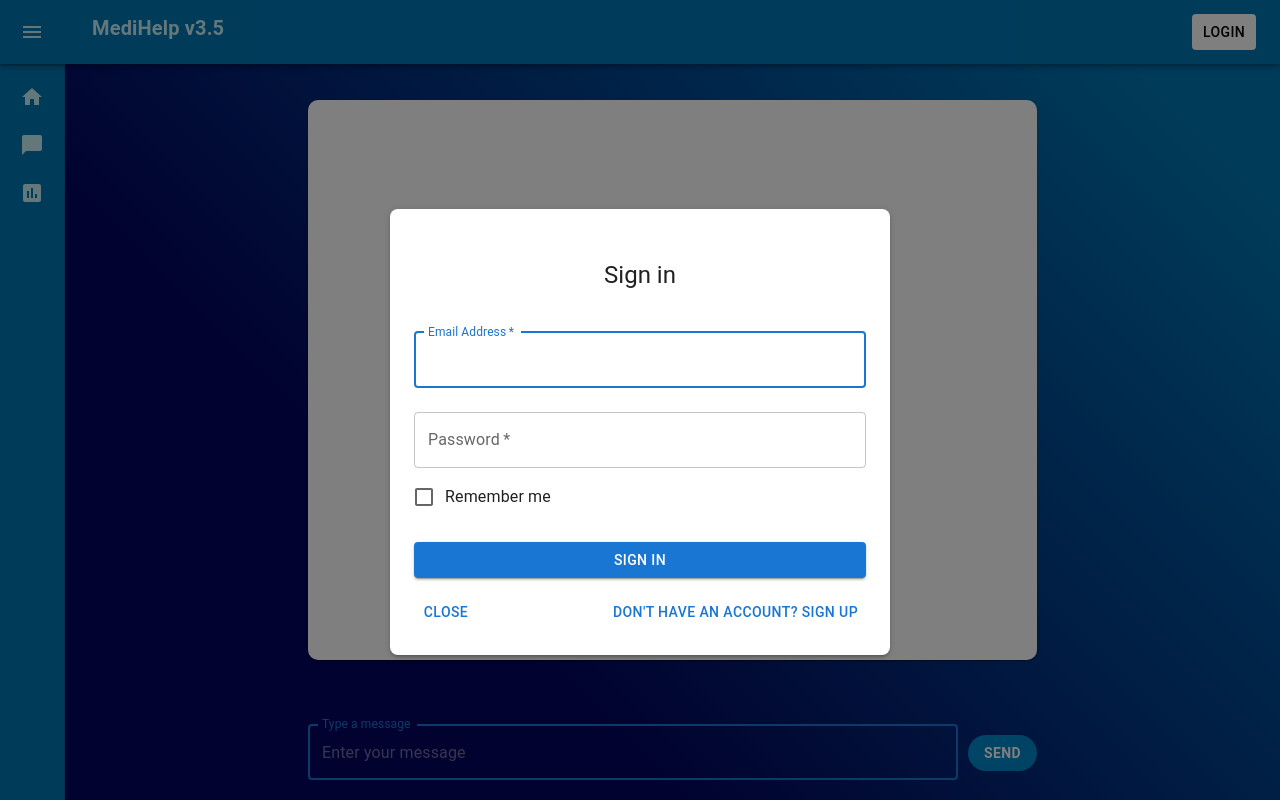
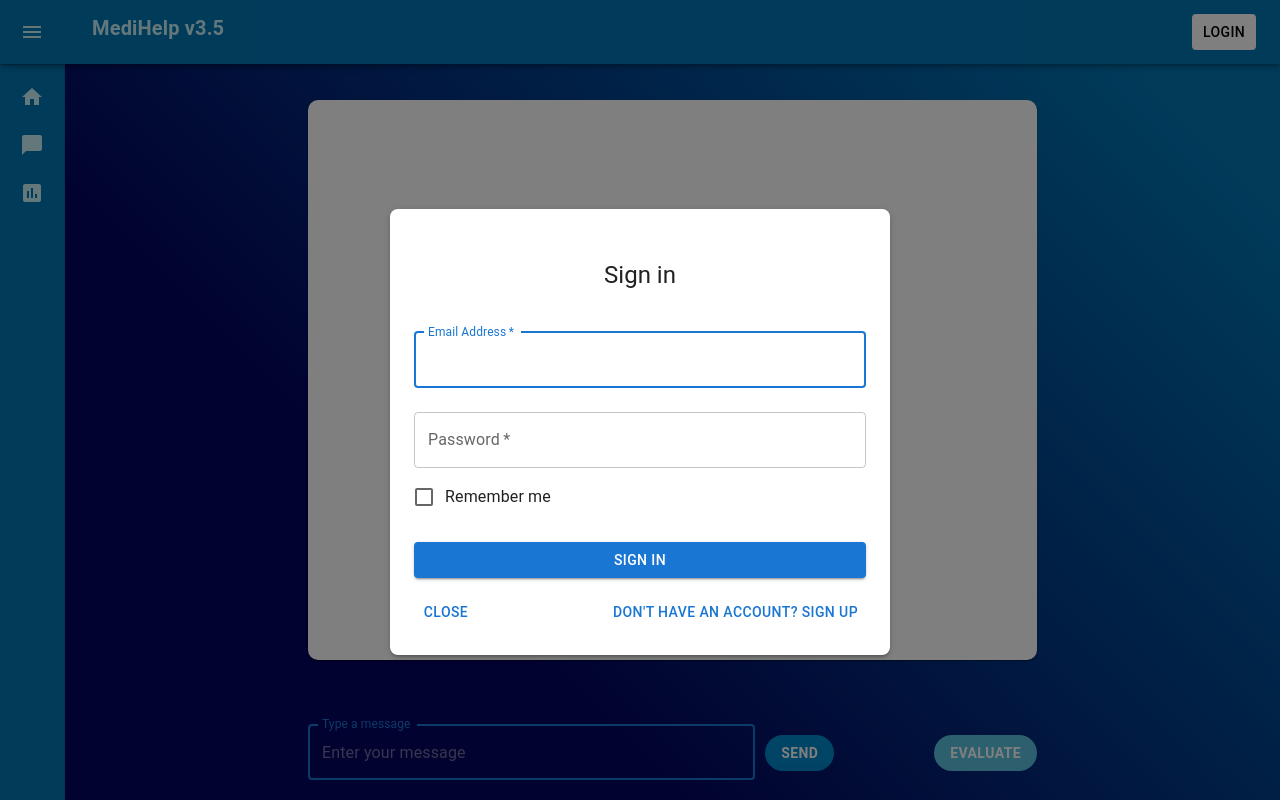
Before and after one commit to supul-k/depression-checking-chat-bot, a React (Create React App) app: page /medihelp in a window 1280 px wide. Built offline with nearby package versions, Linux system fonts and the light colour scheme; the HTML template or start-up script is replaced by a standard one.

Commit message:
front end evaluate integration

```diff
--- a/src/Components/ChatBox.js
+++ b/src/Components/ChatBox.js
@@ -1,12 +1,25 @@
-import React, { useState } from "react";
-import { ChatResponseApi } from "../api/Axios";
-import { Box, TextField, Button, Paper } from "@mui/material";
+import React, { useState, useEffect } from "react";
+import { ChatResponseApi, ChatEvaluateApi } from "../api/Axios";
+import {
+  Box,
+  TextField,
+  Button,
+  Paper,
+  Modal,
+  Typography,
+  CircularProgress,
+} from "@mui/material";
 
 const ChatBox = ({ open }) => {
   const [inputMessage, setInputMessage] = useState("");
   const [botResponseMessage, setBotResponseMessage] = useState("");
   const [chatMessages, setChatMessages] = useState([]);
   const [isChatbotResponding, setIsChatbotResponding] = useState(false);
+  const [evaluateResponseMessage, setEvaluateResponseMessage] = useState("");
+  const [openModal, setOpenModal] = useState(false);
+
+  const handleOpen = () => setOpenModal(true);
+  const handleClose = () => setOpenModal(false);
 
   const viewportWidthInPx = window.innerWidth;
 
@@ -23,30 +36,82 @@ const ChatBox = ({ open }) => {
       setIsChatbotResponding(true);
       ChatResponseApi(sentData)
         .then((response) => {
-        console.log("response", response);
+          setInputMessage("");
+          console.log("response", response.data.message);
+          console.log("status", response.data.status);
           if (response.data.status === true) {
+            if (response.data.message === "") {
+              setBotResponseMessage("I couldn't understand that");
+            } else {
               setBotResponseMessage(response.data.message);
-          chatBotMessage();
+            }
+            // chatBotMessage();
             setIsChatbotResponding(false);
           } else {
             setBotResponseMessage("Response failed");
-          chatBotMessage();
             setIsChatbotResponding(false);
+            // chatBotMessage();
           }
         })
         .catch((error) => {
           console.log("error", error.response.data.message);
+          setBotResponseMessage(
+            "An error occurred while processing the request."
+          );
+          // chatBotMessage();
+        })
+        .finally(() => {
+          setIsChatbotResponding(false);
+        });
+    }
+  };
+
+  const userMessages = chatMessages
+    .filter((message) => message.user === true)
+    .map((message) => message.text);
+
+  const handleEvaluate = () => {
+    if (userMessages.length !== 0) {
+      setEvaluateResponseMessage("");
+      const evaluateData = userMessages;
+      ChatEvaluateApi(evaluateData)
+        .then((response) => {
+          console.log("response", response.data.message);
+          console.log("status", response.data.status);
+          if (response.data.status === true) {
+            if (response.data.message === "") {
+              setEvaluateResponseMessage("Evaluation failed");
+            } else {
+              setEvaluateResponseMessage(response.data.message);
+              handleOpen();
+            }
+          } else {
+            setEvaluateResponseMessage("Response failed");
+          }
+        })
+        .catch((error) => {
+          console.log("error", error.response.data.message);
+          setEvaluateResponseMessage(
+            "An error occurred while processing the request."
+          );
         });
     }
   };
 
   const chatBotMessage = () => {
     setTimeout(() => {
-      const chatbotResponse = botResponseMessage;
-      const responseMessage = { text: chatbotResponse, user: false };
+      // const chatbotResponse = botResponseMessage;
+      const responseMessage = { text: botResponseMessage, user: false };
       setChatMessages((prevMessages) => [...prevMessages, responseMessage]);
+      console.log(chatMessages.filter((message) => message.user === true));
     }, 1000);
   };
+
+  useEffect(() => {
+    if (botResponseMessage !== "") {
+      chatBotMessage();
+    }
+  }, [botResponseMessage]);
 
   return (
     <div>
@@ -76,7 +141,7 @@ const ChatBox = ({ open }) => {
             borderRadius: "10px",
             marginBottom: "20px",
             overflowY: "auto",
-            maxHeight: "calc(100% - 120px)",
+            maxHeight: "calc(100vh - 120px)",
             marginTop: "100px",
           }}
         >
@@ -85,7 +150,9 @@ const ChatBox = ({ open }) => {
               key={index}
               style={{
                 textAlign: message.user ? "right" : "left",
-                margin: message.user ? "8px 8px 8px 200px" : "8px 200px 8px 8px",
+                margin: message.user
+                  ? "8px 8px 8px 200px"
+                  : "8px 200px 8px 8px",
                 padding: "10px",
                 maxWidth: "80%",
                 borderRadius: "8px",
@@ -139,8 +206,56 @@ const ChatBox = ({ open }) => {
           >
             Send
           </Button>
+          <Button
+            variant="contained"
+            onClick={handleEvaluate}
+            style={{
+              backgroundColor:
+                userMessages.length === 0 ? "#5bc0de" : "#0088cc",
+              borderRadius: "20px",
+              color: "white",
+              fontWeight: "bold",
+              boxShadow: "none",
+              marginLeft: "100px",
+            }}
+            disabled={userMessages.length === 0}
+          >
+            Evaluate
+          </Button>
         </Box>
       </Box>
+      <Modal
+        open={openModal}
+        onClose={handleClose}
+        aria-labelledby="modal-modal-title"
+        aria-describedby="modal-modal-description"
+        sx={{
+          display: "flex",
+          alignItems: "center",
+          justifyContent: "center",
+        }}
+      >
+        <Box
+          sx={{
+            bgcolor: "#5bc0de", // Set your background color here
+            borderRadius: "10px", // Set your border radius here
+            padding: "20px", // Set your padding here
+          }}
+        >
+          {evaluateResponseMessage !== "" ? (
+            <>
+              <Typography id="modal-modal-title" variant="h6" component="h2">
+                Calculated Depression Level
+              </Typography>
+              <Typography id="modal-modal-description" sx={{ mt: 2 }}>
+                {evaluateResponseMessage}
+              </Typography>
+            </>
+          ) : (
+            <CircularProgress />
+          )}
+        </Box>
+      </Modal>
     </div>
   );
 };
--- a/src/api/Axios.js
+++ b/src/api/Axios.js
@@ -33,3 +33,8 @@ export const ChatResponseApi = async (sentData) => {
   const res = await api.post(`/chat/receive_message`, sentData);
   return res;
 };
+
+export const ChatEvaluateApi = async (evaluateData) => {
+  const res = await api.post(`/chat/evaluate`, evaluateData);
+  return res;
+};
```
Lines whose indentation alone changed are shown as unchanged.
